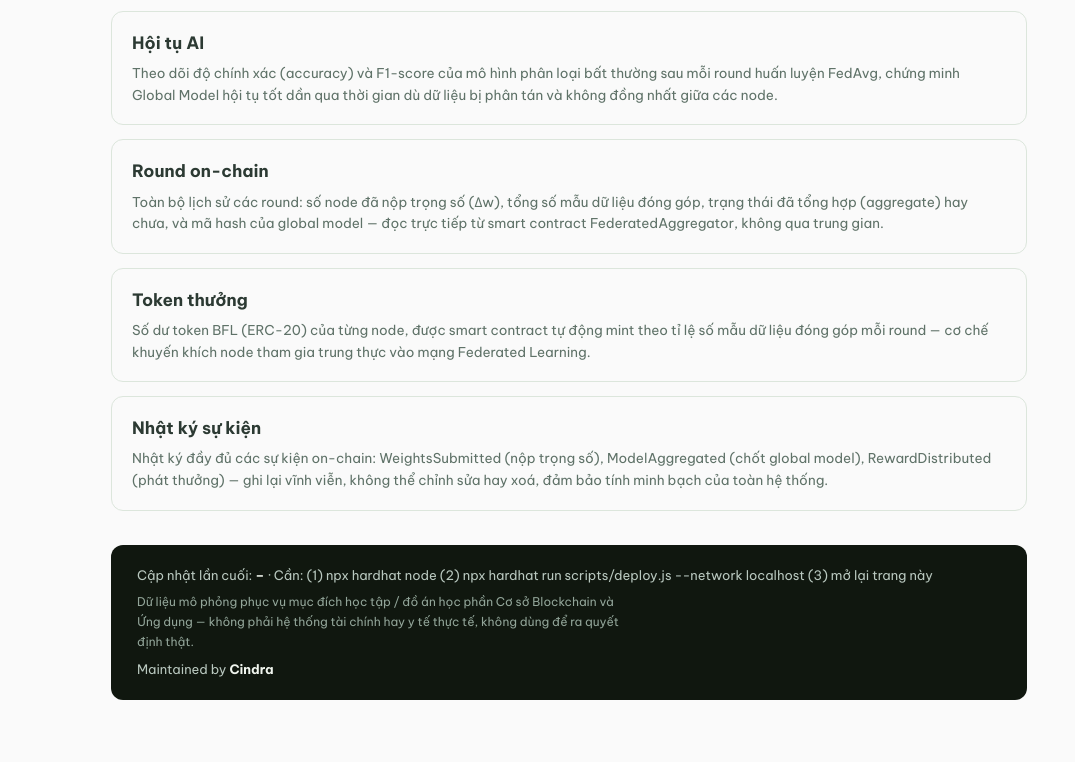
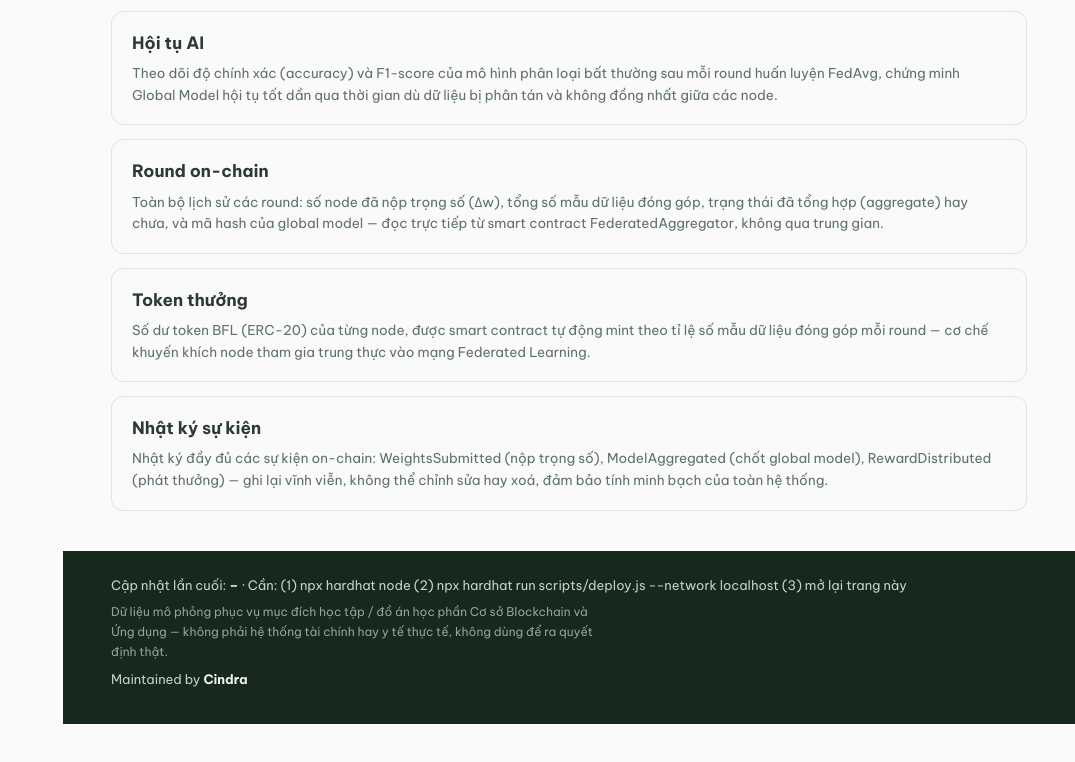
Before and after one commit to minhchien2329/BlockFL-nh-p, a website: page dashboard/index.html in a window 1280 px wide. Shown: the part 1102-1864 px from the top of the page, without its empty margins (205-1280 px from the left). After the commit the page ends 1826 px from the top, so only its background shows below. Drawn offline with nearby package versions, Linux system fonts and the light colour scheme; no server answers.

Commit message:
Dashboard: footer chiem het chieu ngang, dam nhung van xanh la ro
- .main: them bien --main-px (48px) tai su dung cho footer, bo padding
  duoi (70px -> 0, footer tu lo nay)
- footer: dung margin/width am de "tran" khoi vung padding cua .main,
  keo dai het tu mep sidebar toi mep phai man hinh; nen doi tu gan-den
  (#10170f) sang xanh la dam ro rang hon (#17281c) - van dam nhung
  khong con den thui

```diff
--- a/dashboard/style.css
+++ b/dashboard/style.css
@@ -108,7 +108,8 @@ body.collapsed .collapse-btn { transform: rotate(180deg); }
 
 /* ---------- Main content ---------- */
 .main {
-  margin-left: var(--sidebar-w); padding: 36px 48px 70px;
+  --main-px: 48px;
+  margin-left: var(--sidebar-w); padding: 36px var(--main-px) 0;
   transition: margin-left .18s ease;
 }
 body.collapsed .main { margin-left: var(--sidebar-w-collapsed); }
@@ -270,8 +271,9 @@ table.dtable th { color: var(--muted); font-weight: 600; }
 
 /* ---------- Footer ---------- */
 footer {
-  color: #b9c8bf; font-size: 13px; text-align: left; margin-top: 28px;
-  background: #10170f; border-radius: var(--radius); padding: 20px 26px;
+  color: #c3d3c9; font-size: 13px; text-align: left; margin: 40px calc(-1 * var(--main-px)) 0;
+  width: calc(100% + 2 * var(--main-px)); background: #17281c;
+  padding: 24px var(--main-px) 34px;
 }
 .foot-line { margin: 0 0 7px; }
 .foot-line:last-child { margin-bottom: 0; }
```
